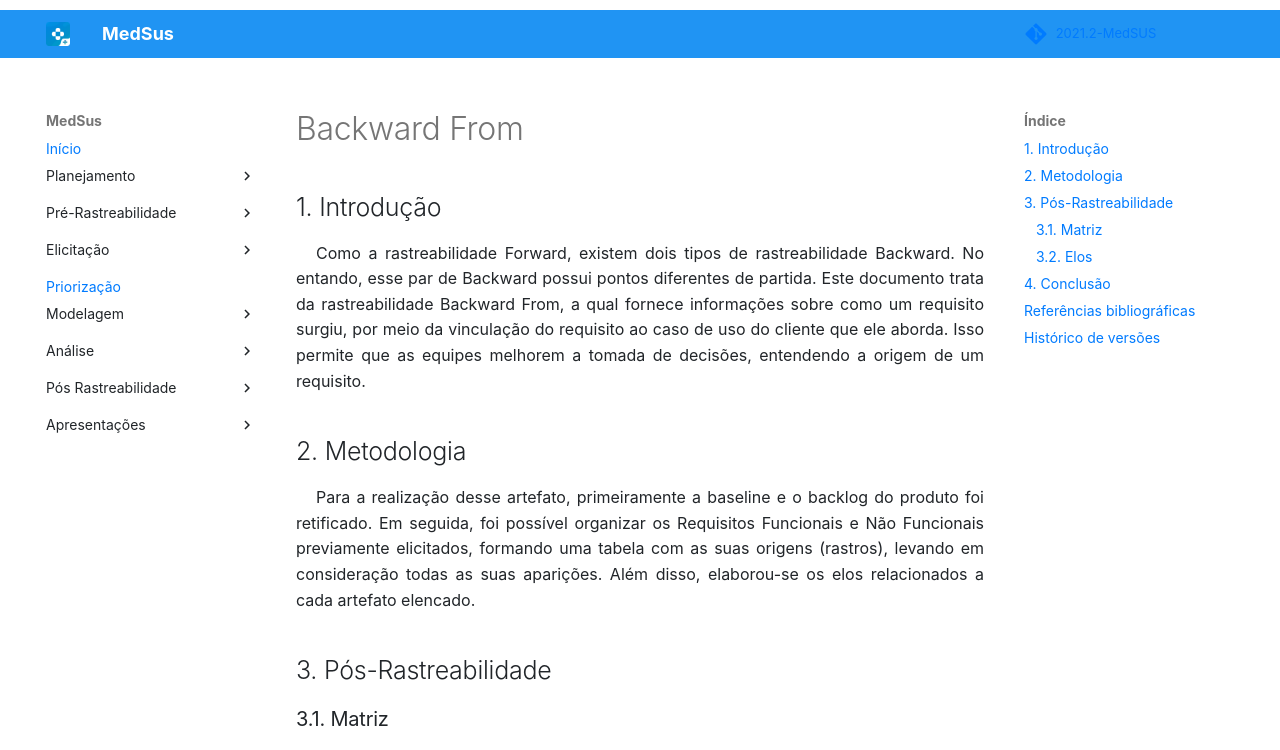
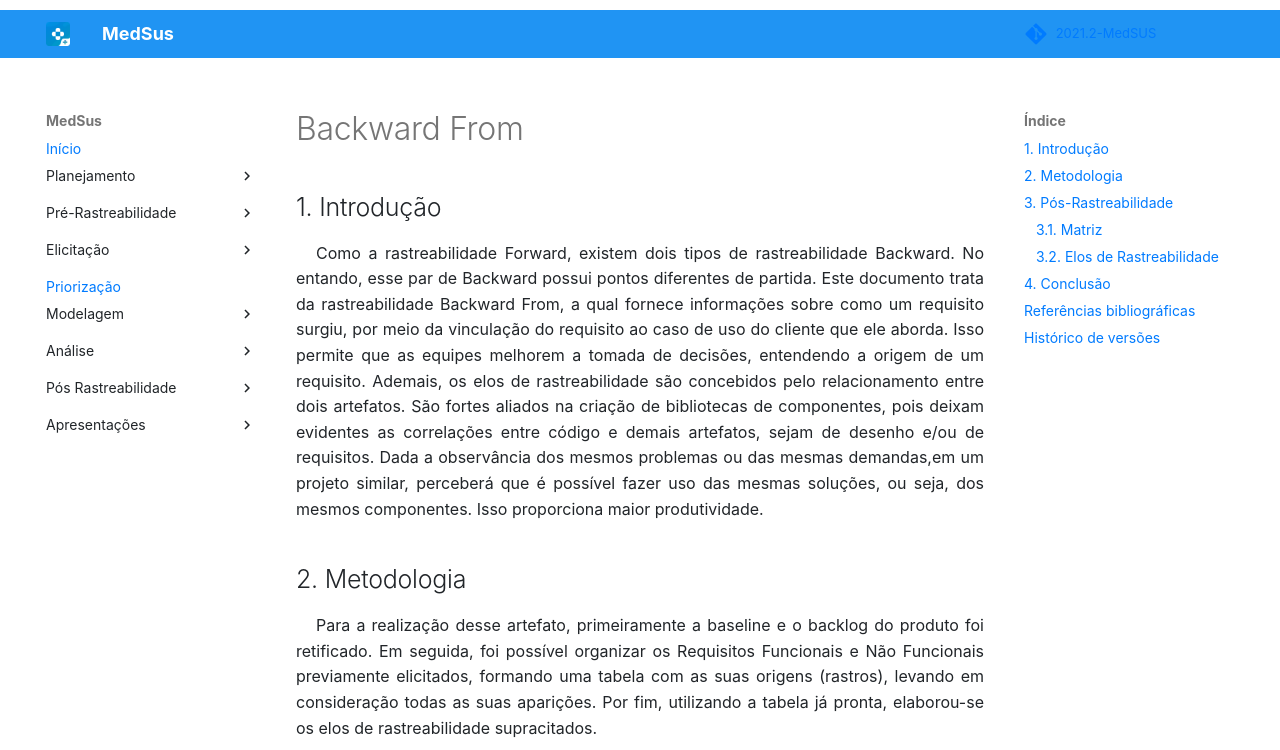
Before and after one commit to Requisitos-de-Software/2021.2-MedSUS, an MkDocs documentation site: the page built from docs/post_traceability/backward_from.md, in a window 1280 px wide and 1400 px high. Shown: the top 750 px of the window. Built offline with MkDocs 1.6.1 and Material for MkDocs 9.7.7, drawn with Linux system fonts in a browser that asks for light colours; some web fonts are replaced; comment, search, counter and statistics services are not loaded; some of the changed text lies outside the part shown; grey boxes are pictures that could not be loaded.

Commit message:
Melhoria da introdução do backward_from.md
#4 #45

```diff
--- a/docs/post_traceability/backward_from.md
+++ b/docs/post_traceability/backward_from.md
@@ -4,12 +4,14 @@
 
 <p style="text-indent: 20px; text-align: justify">
 Como a rastreabilidade Forward, existem dois tipos de rastreabilidade Backward. No entando, esse par de Backward possui pontos diferentes de partida. Este documento trata da rastreabilidade Backward From, a qual fornece informações sobre como um requisito surgiu, por meio da vinculação do requisito ao caso de uso do cliente que ele aborda. Isso permite que as equipes melhorem a tomada de decisões, entendendo a origem de um requisito.
+
+Ademais, os elos de rastreabilidade são concebidos pelo relacionamento entre dois artefatos. São fortes aliados na criação de bibliotecas de componentes, pois deixam evidentes as correlações entre código e demais artefatos, sejam de desenho e/ou de requisitos. Dada a observância dos mesmos problemas ou das mesmas demandas,em um projeto similar, perceberá que é possível fazer uso das mesmas soluções, ou seja, dos mesmos componentes. Isso proporciona maior produtividade.
 </p>
 
 ## 2. Metodologia
 
 <p style="text-indent: 20px; text-align: justify">
-Para a realização desse artefato, primeiramente a baseline e o backlog do produto foi retificado. Em seguida, foi possível organizar os Requisitos Funcionais e Não Funcionais previamente elicitados, formando uma tabela com as suas origens (rastros), levando em consideração todas as suas aparições. Além disso, elaborou-se os elos relacionados a cada artefato elencado.
+Para a realização desse artefato, primeiramente a baseline e o backlog do produto foi retificado. Em seguida, foi possível organizar os Requisitos Funcionais e Não Funcionais previamente elicitados, formando uma tabela com as suas origens (rastros), levando em consideração todas as suas aparições. Por fim, utilizando a tabela já pronta, elaborou-se os elos de rastreabilidade supracitados.
 </p>
 
 ## 3. Pós-Rastreabilidade
@@ -26,7 +28,7 @@ Para a realização desse artefato, primeiramente a baseline e o backlog do prod
     </div>
 </html>
 
-### 3.2. Elos
+### 3.2. Elos de Rastreabilidade
 
 ## 4. Conclusão
 
```
